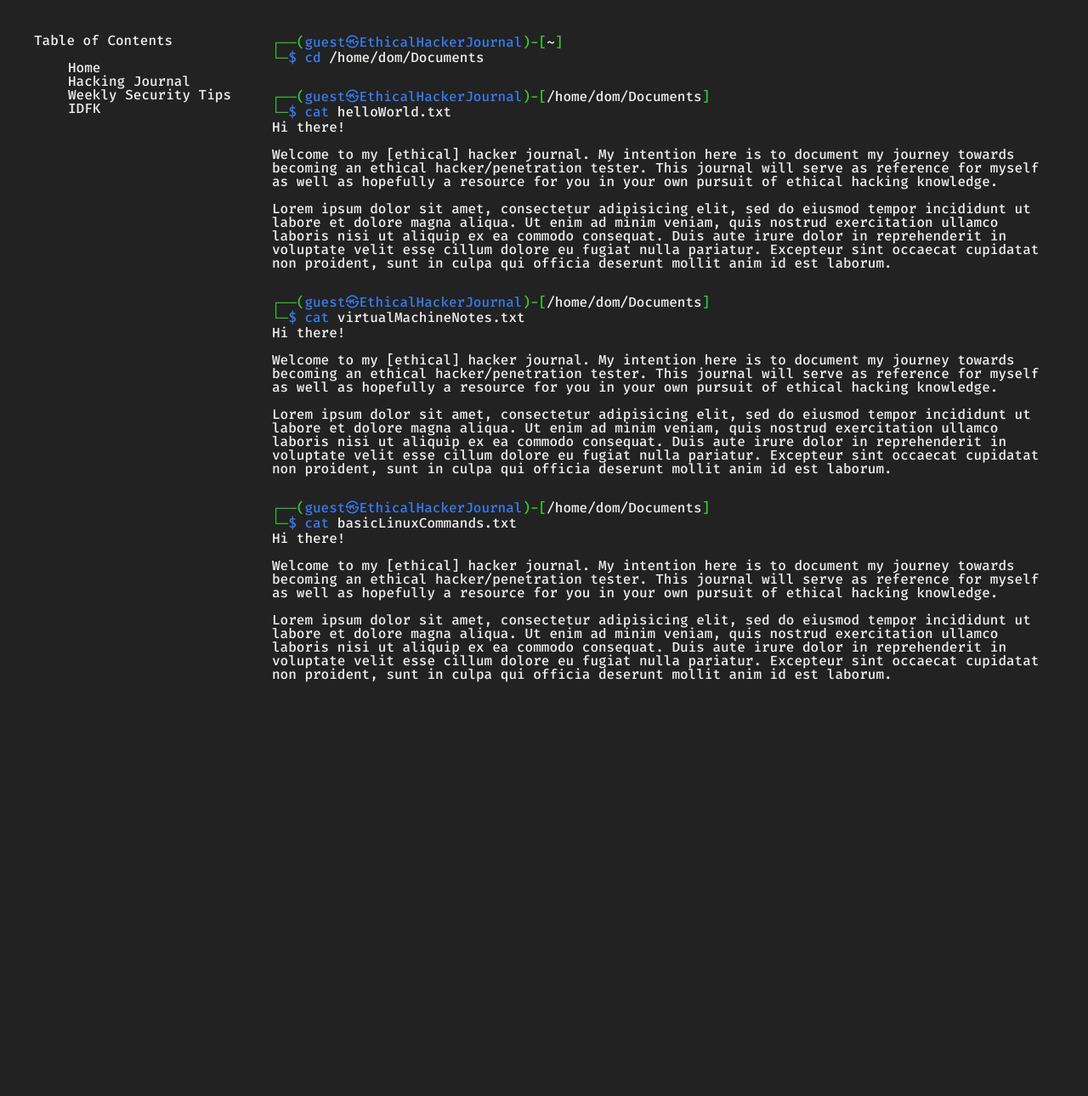
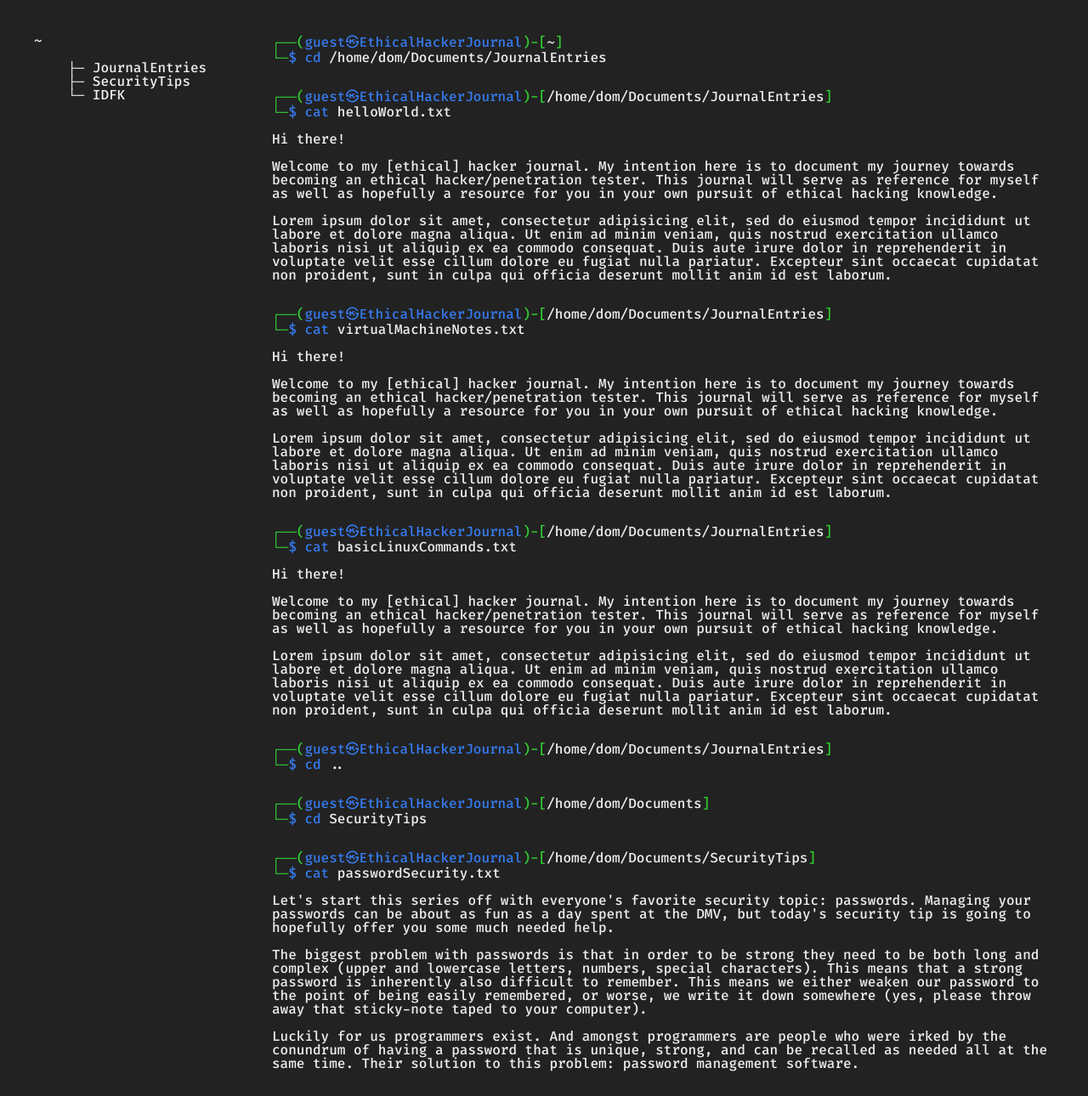
Before and after one commit to DomGonzalesIII/EthicalHackerJournal, a plain HTML site: page index.html in a window 1280 px wide. Shown: the whole page at 85% size. Before the commit the page ends 832 px from the top, so only its background shows below. Drawn offline with Linux system fonts and the light colour scheme.

Commit message:
Added beginning of first security tip. Restyled toc to look like 'tree' command. General code tidying.

```diff
--- a/index.html
+++ b/index.html
@@ -13,17 +13,14 @@
     <link href="https://fonts.googleapis.com/css2?family=Fira+Code:wght@500&display=swap" rel="stylesheet">
   </head>
   <body>
-    <div id="toc">
-      <div id="toctitle">Table of Contents</div>
+    <div id="tree">
+      <div id="tree-title">~</div>
       <ul>
         <li>
-          <a href="#">Home</a>
+          <a href="#">&#9500;&#9472; JournalEntries</a>
         </li>
         <li>
-          <a href="#">Hacking Journal</a>
-        </li>
-        <li>
-          <a href="#">Weekly Security Tips</a>
+          <a href="#security-tips">&#9500;&#9472; SecurityTips</a>
         <!--
           <ul>
             Sub list
@@ -31,23 +28,30 @@
           -->
         </li>
         <li>
-          <a href="#">IDFK</a>
+          <a href="#">&#9492;&#9472; IDFK</a>
         </li>
       </ul>
     </div>
     <div id="content">
       <div class="entryContainer">
         <div class="entryHeader">
-          <h2 class="topLineOfEntryHeader"><span class="green">&#9484;&#9472;&#9472;(</span>guest&#12927;EthicalHackerJournal<span class="green">)-[</span><span class="white">&#x7E;</span><span class="green">]</span></h2>
-          <h2 class="bottomLineOfEntryHeader"><span class="green">&#9492;&#9472;</span>$ cd <span class="white">/home/dom/Documents</span></h2>
+          <h2 class="topLineOfEntryHeader">
+            <span class="green">&#9484;&#9472;&#9472;(</span>guest&#12927;EthicalHackerJournal<span class="green">)-[</span><span class="white">&#x7E;</span><span class="green">]</span>
+          </h2>
+          <h2 class="bottomLineOfEntryHeader">
+            <span class="green">&#9492;&#9472;</span>$ cd <span class="white">/home/dom/Documents/JournalEntries</span>
+          </h2>
         </div>
       </div>
       <div class="entryContainer">
         <div class="entryHeader">
-          <h2 class="topLineOfEntryHeader"><span class="green">&#9484;&#9472;&#9472;(</span>guest&#12927;EthicalHackerJournal<span class="green">)-[</span><span class="white">/home/dom/Documents</span><span class="green">]</span></h2>
+          <h2 class="topLineOfEntryHeader"><span class="green">&#9484;&#9472;&#9472;(</span>guest&#12927;EthicalHackerJournal<span class="green">)-[</span><span class="white">/home/dom/Documents/JournalEntries</span><span class="green">]</span></h2>
           <h2 class="bottomLineOfEntryHeader"><span class="green">&#9492;&#9472;</span>$ cat <span class="white">helloWorld.txt</span></h2>
         </div>
         <div class="entryContent">
+          <p>
+            <!-- I'm empty cuz my coder is lazy and wanted space here -->
+          </p>
           <p>
             Hi there!
           </p>
@@ -70,10 +74,17 @@
       </div>
       <div class="entryContainer">
         <div class="entryHeader">
-          <h2 class="topLineOfEntryHeader"><span class="green">&#9484;&#9472;&#9472;(</span>guest&#12927;EthicalHackerJournal<span class="green">)-[</span><span class="white">/home/dom/Documents</span><span class="green">]</span></h2>
-          <h2 class="bottomLineOfEntryHeader"><span class="green">&#9492;&#9472;</span>$ cat <span class="white">virtualMachineNotes.txt</span></h2>
+          <h2 class="topLineOfEntryHeader">
+            <span class="green">&#9484;&#9472;&#9472;(</span>guest&#12927;EthicalHackerJournal<span class="green">)-[</span><span class="white">/home/dom/Documents/JournalEntries</span><span class="green">]</span>
+          </h2>
+          <h2 class="bottomLineOfEntryHeader">
+            <span class="green">&#9492;&#9472;</span>$ cat <span class="white">virtualMachineNotes.txt</span>
+          </h2>
         </div>
         <div class="entryContent">
+          <p>
+            <!-- I'm empty cuz my coder is lazy and wanted space here -->
+          </p>
           <p>
             Hi there!
           </p>
@@ -96,10 +107,17 @@
       </div>
       <div class="entryContainer">
         <div class="entryHeader">
-          <h2 class="topLineOfEntryHeader"><span class="green">&#9484;&#9472;&#9472;(</span>guest&#12927;EthicalHackerJournal<span class="green">)-[</span><span class="white">/home/dom/Documents</span><span class="green">]</span></h2>
-          <h2 class="bottomLineOfEntryHeader"><span class="green">&#9492;&#9472;</span>$ cat <span class="white">basicLinuxCommands.txt</span></h2>
+          <h2 class="topLineOfEntryHeader">
+            <span class="green">&#9484;&#9472;&#9472;(</span>guest&#12927;EthicalHackerJournal<span class="green">)-[</span><span class="white">/home/dom/Documents/JournalEntries</span><span class="green">]</span>
+          </h2>
+          <h2 class="bottomLineOfEntryHeader">
+            <span class="green">&#9492;&#9472;</span>$ cat <span class="white">basicLinuxCommands.txt</span>
+          </h2>
         </div>
         <div class="entryContent">
+          <p>
+            <!-- I'm empty cuz my coder is lazy and wanted space here -->
+          </p>
           <p>
             Hi there!
           </p>
@@ -120,6 +138,61 @@
           </p>
         </div>
       </div>
+      <div class="entryContainer" id="security-tips">
+        <div class="entryHeader">
+          <h2 class="topLineOfEntryHeader">
+            <span class="green">&#9484;&#9472;&#9472;(</span>guest&#12927;EthicalHackerJournal<span class="green">)-[</span><span class="white">/home/dom/Documents/JournalEntries</span><span class="green">]</span>
+          </h2>
+          <h2 class="bottomLineOfEntryHeader">
+            <span class="green">&#9492;&#9472;</span>$ cd <span class="white">..</span>
+          </h2>
+        </div>
+      </div>
+      <div class="entryContainer">
+        <div class="entryHeader">
+          <h2 class="topLineOfEntryHeader">
+            <span class="green">&#9484;&#9472;&#9472;(</span>guest&#12927;EthicalHackerJournal<span class="green">)-[</span><span class="white">/home/dom/Documents</span><span class="green">]</span>
+          </h2>
+          <h2 class="bottomLineOfEntryHeader">
+            <span class="green">&#9492;&#9472;</span>$ cd <span class="white">SecurityTips</span>
+          </h2>
+        </div>
+      </div>
+      <div class="entryContainer">
+        <div class="entryHeader">
+          <h2 class="topLineOfEntryHeader">
+            <span class="green">&#9484;&#9472;&#9472;(</span>guest&#12927;EthicalHackerJournal<span class="green">)-[</span><span class="white">/home/dom/Documents/SecurityTips</span><span class="green">]</span>
+          </h2>
+          <h2 class="bottomLineOfEntryHeader">
+            <span class="green">&#9492;&#9472;</span>$ cat <span class="white">passwordSecurity.txt</span>
+          </h2>
+        </div>
+        <div class="entryContent">
+          <p>
+            <!-- I'm empty cuz my coder is lazy and wanted space here -->
+          </p>
+          <p>
+            Let's start this series off with everyone's favorite security topic:
+            passwords. Managing your passwords can be about as fun as a day spent at
+            the DMV, but today's security tip is going to hopefully offer you some
+            much needed help.
+          </p>
+          <p>
+            The biggest problem with passwords is that in order to be strong they need
+            to be both long and complex (upper and lowercase letters, numbers, special
+            characters). This means that a strong password is inherently also
+            difficult to remember. This means we either weaken our password to the
+            point of being easily remembered, or worse, we write it down somewhere
+            (yes, please throw away that sticky-note taped to your computer).
+          </p>
+          <p>
+            Luckily for us programmers exist. And amongst programmers are people who
+            were irked by the conundrum of having a password that is unique, strong,
+            and can be recalled as needed all at the same time. Their solution to this
+            problem: password management software.
+          </p>
+        </div>
+      </div>
     </div>
     <div id="footnotes"></div>
     <div id="footer"></div>
--- a/styles/styles.css
+++ b/styles/styles.css
@@ -42,7 +42,7 @@ h2 {
   padding-top: 40px;
 }
 
-#toc {
+#tree {
   display: block;
   height: 100%;
   left: 0;
@@ -53,11 +53,11 @@ h2 {
   width: 25%;
 }
 
-#toc a {
+#tree a {
   color: #eee;
   text-decoration: none;
 }
 
-#toc ul {
+#tree ul {
   list-style-type: none;
 }
```
